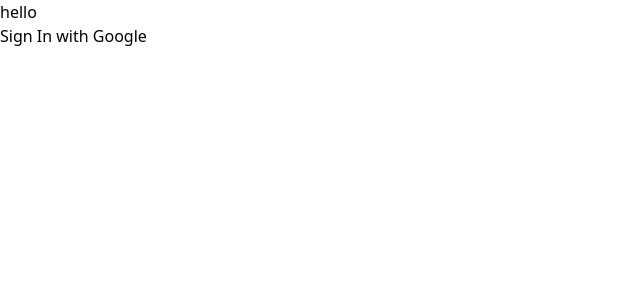
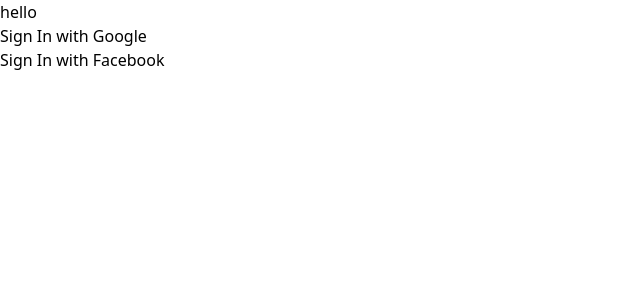
Before and after one commit to RemiBarthe/fellow, a Vue app: page / in a window 1280 px wide. Shown: the top 300 px of the page, without its empty margins (0-640 px from the left). Built offline with nearby package versions, Linux system fonts and the light colour scheme; no server answers.

Commit message:
Add facebook login

```diff
--- a/src/components/Login.vue
+++ b/src/components/Login.vue
@@ -1,12 +1,16 @@
 <template>
   <button @click="googleSignIn">
     Sign In with Google
+  </button>
+  <br />
+  <button @click="facebookSignIn">
+    Sign In with Facebook
   </button>
 </template>
 
 <script>
 import { getAuth, signInWithRedirect } from 'firebase/auth';
-import { provider } from '../firebase';
+import { googleAuthProvider, facebookAuthProvider } from '../firebase';
 
 export default {
   name: 'Login',
@@ -20,7 +24,11 @@
   methods: {
     googleSignIn() {
       const auth = getAuth();
-      signInWithRedirect(auth, provider);
+      signInWithRedirect(auth, googleAuthProvider);
+    },
+    facebookSignIn() {
+      const auth = getAuth();
+      signInWithRedirect(auth, facebookAuthProvider);
     }
   }
 };
--- a/src/firebase.js
+++ b/src/firebase.js
@@ -1,6 +1,6 @@
 import { initializeApp } from 'firebase/app';
 import { getAnalytics } from 'firebase/analytics';
-import { GoogleAuthProvider } from 'firebase/auth';
+import { GoogleAuthProvider, FacebookAuthProvider } from 'firebase/auth';
 
 const firebaseConfig = {
   apiKey: 'AIzaSyCAOJW00KRtvc-i5vRg7zV5Pxm62BdmKkY',
@@ -14,4 +14,5 @@
 
 const app = initializeApp(firebaseConfig);
 export const analytics = getAnalytics(app);
-export const provider = new GoogleAuthProvider();
+export const googleAuthProvider = new GoogleAuthProvider();
+export const facebookAuthProvider = new FacebookAuthProvider();
```
